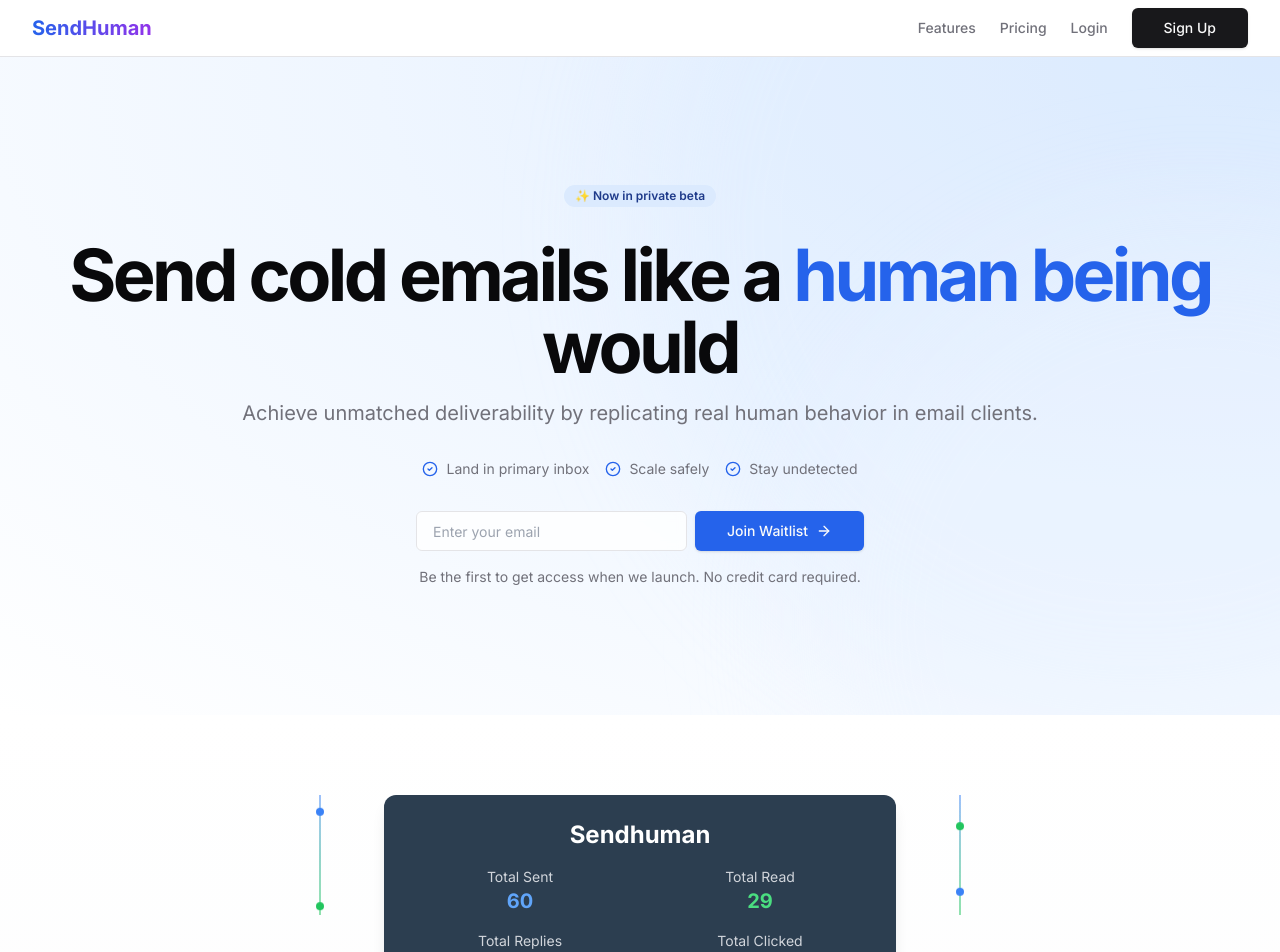
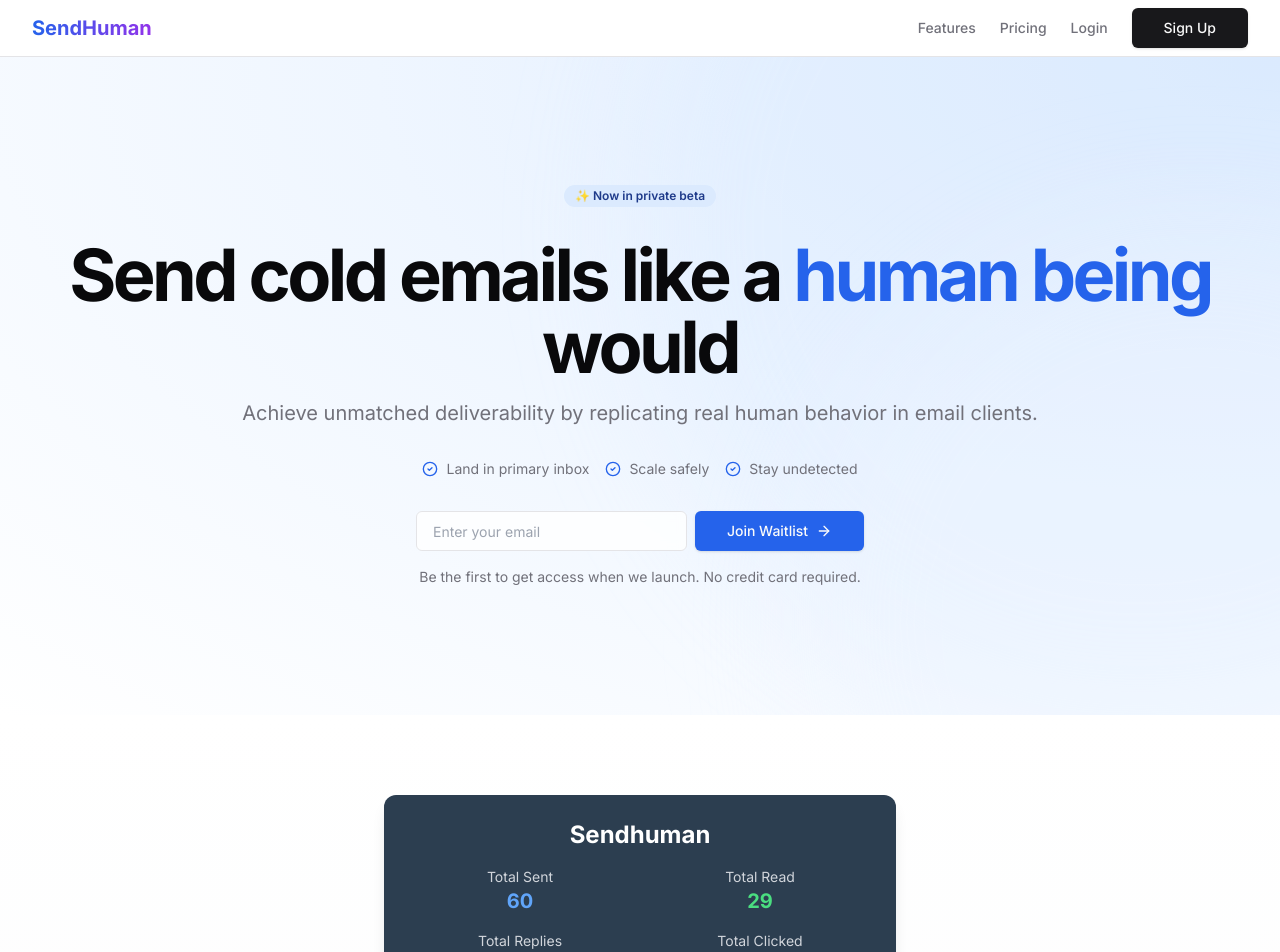
Before and after one commit to yokingly/multirepo, a Next.js app in the folder frontend/: page / in a window 1280 px wide. Shown: the top 952 px of the page. Built offline with nearby package versions, Linux system fonts and the light colour scheme.

Commit message:
fix: adjust connection line positions to match dots exactly

```diff
--- a/frontend/src/app/globals.css
+++ b/frontend/src/app/globals.css
@@ -5,12 +5,12 @@
 /* Connection animations */
 @keyframes moveDown {
   from { transform: translateY(0) translateX(-50%); }
-  to { transform: translateY(120px) translateX(-50%); }
+  to { transform: translateY(140px) translateX(-50%); }
 }
 
 @keyframes moveUp {
   from { transform: translateY(0) translateX(-50%); }
-  to { transform: translateY(-120px) translateX(-50%); }
+  to { transform: translateY(-140px) translateX(-50%); }
 }
 
 .animate-connection-down {
--- a/frontend/src/app/page.tsx
+++ b/frontend/src/app/page.tsx
@@ -145,8 +145,8 @@
               <div
                 className="absolute w-[2px] bg-gradient-to-b from-blue-500/50 via-blue-500/30 to-transparent"
                 style={{
-                  top: '80px',
-                  height: '120px',
+                  top: '250px',
+                  height: '140px',
                   transform: 'translateX(-50%)',
                 }}
               />
@@ -155,8 +155,8 @@
               <div
                 className="absolute w-[2px] bg-gradient-to-t from-green-500/50 via-green-500/30 to-transparent"
                 style={{
-                  top: '80px',
-                  height: '120px',
+                  top: '250px',
+                  height: '140px',
                   transform: 'translateX(-50%)',
                 }}
               />
@@ -165,7 +165,7 @@
               <div
                 className="absolute w-2 h-2 rounded-full bg-blue-500"
                 style={{
-                  top: '80px',
+                  top: '250px',
                   transform: 'translateX(-50%)',
                   animation: 'moveDown 3s infinite linear',
                   animationDelay: `${index * 0.5}s`
@@ -174,7 +174,7 @@
               <div
                 className="absolute w-2 h-2 rounded-full bg-green-500"
                 style={{
-                  top: '200px',
+                  top: '390px',
                   transform: 'translateX(-50%)',
                   animation: 'moveUp 3s infinite linear',
                   animationDelay: `${index * 0.5}s`
```
